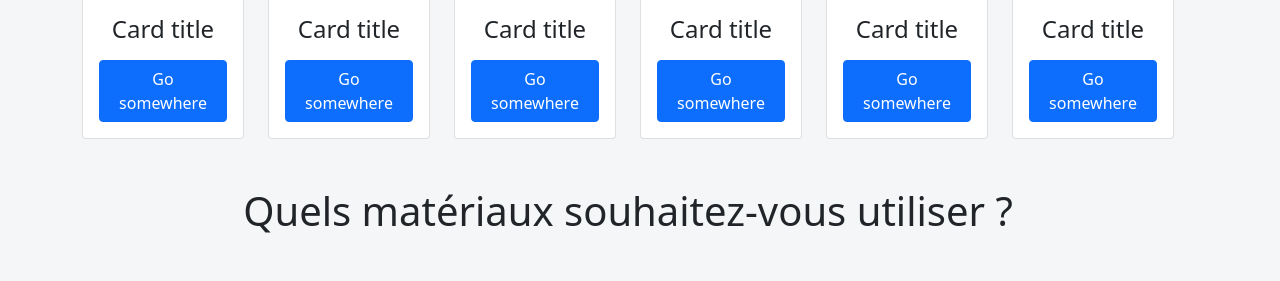
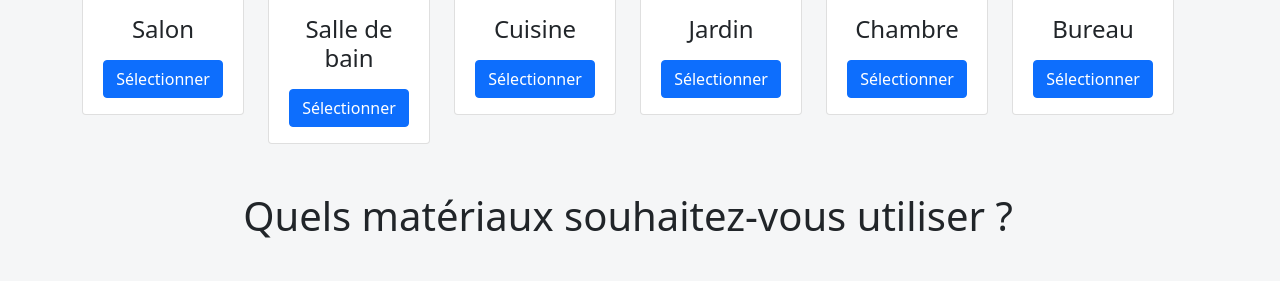
Before and after one commit to AnthonyLaurent1/Hackathon-2, a Symfony app: template templates/home/index.html.twig in a window 1280 px wide. Shown: the part 785-1066 px from the top of the page. Run offline with Twig, Linux system fonts and the light colour scheme; the template is opened without the code that fills it, so the values that code supplies are empty; some libraries are stand-ins or nearby versions.

Commit message:
added content in the cards

```diff
--- a/templates/home/index.html.twig
+++ b/templates/home/index.html.twig
@@ -12,8 +12,8 @@
                         <div class="col-md-12">
                             <div class="card"> <img class="card-img-top" src="https://static.pingendo.com/cover-moon.svg" alt="Card image cap">
                                 <div class="card-body">
-                                    <h4 class="card-title">Card title</h4>
-                                    <p class="card-text"></p> <a href="#" class="btn btn-primary">Go somewhere</a>
+                                    <h4 class="card-title">Décorer</h4>
+                                    <p class="card-text"></p> <a href="#" class="btn btn-primary">Sélectionner</a>
                                 </div>
                             </div>
                         </div>
@@ -24,8 +24,8 @@
                         <div class="col-md-12">
                             <div class="card"> <img class="card-img-top" src="https://static.pingendo.com/cover-moon.svg" alt="Card image cap">
                                 <div class="card-body">
-                                    <h4 class="card-title">Card title</h4>
-                                    <p class="card-text"></p> <a href="#" class="btn btn-primary">Go somewhere</a>
+                                    <h4 class="card-title">Rénover</h4>
+                                    <p class="card-text"></p> <a href="#" class="btn btn-primary">Sélectionner</a>
                                 </div>
                             </div>
                         </div>
@@ -36,8 +36,8 @@
                         <div class="col-md-12">
                             <div class="card"> <img class="card-img-top" src="https://static.pingendo.com/cover-moon.svg" alt="Card image cap">
                                 <div class="card-body">
-                                    <h4 class="card-title">Card title</h4>
-                                    <p class="card-text"></p> <a href="#" class="btn btn-primary">Go somewhere</a>
+                                    <h4 class="card-title">Construire</h4>
+                                    <p class="card-text"></p> <a href="#" class="btn btn-primary">Sélectionner</a>
                                 </div>
                             </div>
                         </div>
@@ -48,8 +48,8 @@
                         <div class="col-md-12">
                             <div class="card"> <img class="card-img-top" src="https://static.pingendo.com/cover-moon.svg" alt="Card image cap">
                                 <div class="card-body">
-                                    <h4 class="card-title">Card title</h4>
-                                    <p class="card-text"></p> <a href="#" class="btn btn-primary">Go somewhere</a>
+                                    <h4 class="card-title">Aménager</h4>
+                                    <p class="card-text"></p> <a href="#" class="btn btn-primary">Sélectionner</a>
                                 </div>
                             </div>
                         </div>
@@ -62,8 +62,8 @@
                             <div class="col-md-12">
                                 <div class="card"> <img class="card-img-top" src="https://static.pingendo.com/cover-moon.svg" alt="Card image cap">
                                     <div class="card-body">
-                                        <h4 class="card-title">Card title</h4>
-                                        <p class="card-text"></p> <a href="#" class="btn btn-primary">Go somewhere</a>
+                                        <h4 class="card-title">Salon</h4>
+                                        <p class="card-text"></p> <a href="#" class="btn btn-primary">Sélectionner</a>
                                     </div>
                                 </div>
                             </div>
@@ -74,8 +74,8 @@
                             <div class="col-md-12">
                                 <div class="card"> <img class="card-img-top" src="https://static.pingendo.com/cover-moon.svg" alt="Card image cap">
                                     <div class="card-body">
-                                        <h4 class="card-title">Card title</h4>
-                                        <p class="card-text"></p> <a href="#" class="btn btn-primary">Go somewhere</a>
+                                        <h4 class="card-title">Salle de bain</h4>
+                                        <p class="card-text"></p> <a href="#" class="btn btn-primary">Sélectionner</a>
                                     </div>
                                 </div>
                             </div>
@@ -86,8 +86,8 @@
                             <div class="col-md-12">
                                 <div class="card"> <img class="card-img-top" src="https://static.pingendo.com/cover-moon.svg" alt="Card image cap">
                                     <div class="card-body">
-                                        <h4 class="card-title">Card title</h4>
-                                        <p class="card-text"></p> <a href="#" class="btn btn-primary">Go somewhere</a>
+                                        <h4 class="card-title">Cuisine</h4>
+                                        <p class="card-text"></p> <a href="#" class="btn btn-primary">Sélectionner</a>
                                     </div>
                                 </div>
                             </div>
@@ -98,8 +98,8 @@
                             <div class="col-md-12">
                                 <div class="card"> <img class="card-img-top" src="https://static.pingendo.com/cover-moon.svg" alt="Card image cap">
                                     <div class="card-body">
-                                        <h4 class="card-title">Card title</h4>
-                                        <p class="card-text"></p> <a href="#" class="btn btn-primary">Go somewhere</a>
+                                        <h4 class="card-title">Jardin</h4>
+                                        <p class="card-text"></p> <a href="#" class="btn btn-primary">Sélectionner</a>
                                     </div>
                                 </div>
                             </div>
@@ -110,8 +110,8 @@
                             <div class="col-md-12">
                                 <div class="card"> <img class="card-img-top" src="https://static.pingendo.com/cover-moon.svg" alt="Card image cap">
                                     <div class="card-body">
-                                        <h4 class="card-title">Card title</h4>
-                                        <p class="card-text"></p> <a href="#" class="btn btn-primary">Go somewhere</a>
+                                        <h4 class="card-title">Chambre</h4>
+                                        <p class="card-text"></p> <a href="#" class="btn btn-primary">Sélectionner</a>
                                     </div>
                                 </div>
                             </div>
@@ -122,8 +122,8 @@
                             <div class="col-md-12">
                                 <div class="card"> <img class="card-img-top" src="https://static.pingendo.com/cover-moon.svg" alt="Card image cap">
                                     <div class="card-body">
-                                        <h4 class="card-title">Card title</h4>
-                                        <p class="card-text"></p> <a href="#" class="btn btn-primary">Go somewhere</a>
+                                        <h4 class="card-title">Bureau</h4>
+                                        <p class="card-text"></p> <a href="#" class="btn btn-primary">Sélectionner</a>
                                     </div>
                                 </div>
                             </div>
@@ -136,8 +136,8 @@
                                 <div class="col-md-12">
                                     <div class="card"> <img class="card-img-top" src="https://static.pingendo.com/cover-moon.svg" alt="Card image cap">
                                         <div class="card-body">
-                                            <h4 class="card-title">Card title</h4>
-                                            <p class="card-text"></p> <a href="#" class="btn btn-primary">Go somewhere</a>
+                                            <h4 class="card-title">Bois</h4>
+                                            <p class="card-text"></p> <a href="#" class="btn btn-primary">Sélectionner</a>
                                         </div>
                                     </div>
                                 </div>
@@ -148,8 +148,8 @@
                                 <div class="col-md-12">
                                     <div class="card"> <img class="card-img-top" src="https://static.pingendo.com/cover-moon.svg" alt="Card image cap">
                                         <div class="card-body">
-                                            <h4 class="card-title">Card title</h4>
-                                            <p class="card-text"></p> <a href="#" class="btn btn-primary">Go somewhere</a>
+                                            <h4 class="card-title">Verre</h4>
+                                            <p class="card-text"></p> <a href="#" class="btn btn-primary">Sélectionner</a>
                                         </div>
                                     </div>
                                 </div>
@@ -160,8 +160,8 @@
                                 <div class="col-md-12">
                                     <div class="card"> <img class="card-img-top" src="https://static.pingendo.com/cover-moon.svg" alt="Card image cap">
                                         <div class="card-body">
-                                            <h4 class="card-title">Card title</h4>
-                                            <p class="card-text"></p> <a href="#" class="btn btn-primary">Go somewhere</a>
+                                            <h4 class="card-title">Métal</h4>
+                                            <p class="card-text"></p> <a href="#" class="btn btn-primary">Sélectionner</a>
                                         </div>
                                     </div>
                                 </div>
@@ -172,8 +172,8 @@
                                 <div class="col-md-12">
                                     <div class="card"> <img class="card-img-top" src="https://static.pingendo.com/cover-moon.svg" alt="Card image cap">
                                         <div class="card-body">
-                                            <h4 class="card-title">Card title</h4>
-                                            <p class="card-text"></p> <a href="#" class="btn btn-primary">Go somewhere</a>
+                                            <h4 class="card-title">Autre</h4>
+                                            <p class="card-text"></p> <a href="#" class="btn btn-primary">Sélectionner</a>
                                         </div>
                                     </div>
                                 </div>
@@ -186,8 +186,8 @@
                                 <div class="col-md-12">
                                     <div class="card"> <img class="card-img-top" src="https://static.pingendo.com/cover-moon.svg" alt="Card image cap">
                                         <div class="card-body">
-                                            <h4 class="card-title">Card title</h4>
-                                            <p class="card-text"></p> <a href="#" class="btn btn-primary">Go somewhere</a>
+                                            <h4 class="card-title">Oui</h4>
+                                            <p class="card-text"></p> <a href="#" class="btn btn-primary">Sélectionner</a>
                                         </div>
                                     </div>
                                 </div>
@@ -198,8 +198,8 @@
                                 <div class="col-md-12">
                                     <div class="card"> <img class="card-img-top" src="https://static.pingendo.com/cover-moon.svg" alt="Card image cap">
                                         <div class="card-body">
-                                            <h4 class="card-title">Card title</h4>
-                                            <p class="card-text"></p> <a href="#" class="btn btn-primary">Go somewhere</a>
+                                            <h4 class="card-title">Non</h4>
+                                            <p class="card-text"></p> <a href="#" class="btn btn-primary">Sélectionner</a>
                                         </div>
                                     </div>
                                 </div>
@@ -210,8 +210,8 @@
                                 <div class="col-md-12">
                                     <div class="card"> <img class="card-img-top" src="https://static.pingendo.com/cover-moon.svg" alt="Card image cap">
                                         <div class="card-body">
-                                            <h4 class="card-title">Card title</h4>
-                                            <p class="card-text"></p> <a href="#" class="btn btn-primary">Go somewhere</a>
+                                            <h4 class="card-title">Je ne sais pas</h4>
+                                            <p class="card-text"></p> <a href="#" class="btn btn-primary">Sélectionner</a>
                                         </div>
                                     </div>
                                 </div>
@@ -224,8 +224,8 @@
                                     <div class="col-md-12">
                                         <div class="card"> <img class="card-img-top" src="https://static.pingendo.com/cover-moon.svg" alt="Card image cap">
                                             <div class="card-body">
-                                                <h4 class="card-title">Card title</h4>
-                                                <p class="card-text"></p> <a href="#" class="btn btn-primary">Go somewhere</a>
+                                                <h4 class="card-title">< 100€</h4>
+                                                <p class="card-text"></p> <a href="#" class="btn btn-primary">Sélectionner</a>
                                             </div>
                                         </div>
                                     </div>
@@ -236,8 +236,8 @@
                                     <div class="col-md-12">
                                         <div class="card"> <img class="card-img-top" src="https://static.pingendo.com/cover-moon.svg" alt="Card image cap">
                                             <div class="card-body">
-                                                <h4 class="card-title">Card title</h4>
-                                                <p class="card-text"></p> <a href="#" class="btn btn-primary">Go somewhere</a>
+                                                <h4 class="card-title">100 - 500€</h4>
+                                                <p class="card-text"></p> <a href="#" class="btn btn-primary">Sélectionner</a>
                                             </div>
                                         </div>
                                     </div>
@@ -248,8 +248,8 @@
                                     <div class="col-md-12">
                                         <div class="card"> <img class="card-img-top" src="https://static.pingendo.com/cover-moon.svg" alt="Card image cap">
                                             <div class="card-body">
-                                                <h4 class="card-title">Card title</h4>
-                                                <p class="card-text"></p> <a href="#" class="btn btn-primary">Go somewhere</a>
+                                                <h4 class="card-title">500 - 1000€</h4>
+                                                <p class="card-text"></p> <a href="#" class="btn btn-primary">Sélectionner</a>
                                             </div>
                                         </div>
                                     </div>
@@ -260,8 +260,8 @@
                                     <div class="col-md-12">
                                         <div class="card"> <img class="card-img-top" src="https://static.pingendo.com/cover-moon.svg" alt="Card image cap">
                                             <div class="card-body">
-                                                <h4 class="card-title">Card title</h4>
-                                                <p class="card-text"></p> <a href="#" class="btn btn-primary">Go somewhere</a>
+                                                <h4 class="card-title">> 1000€</h4>
+                                                <p class="card-text"></p> <a href="#" class="btn btn-primary">Sélectionner</a>
                                             </div>
                                         </div>
                                     </div>
```
